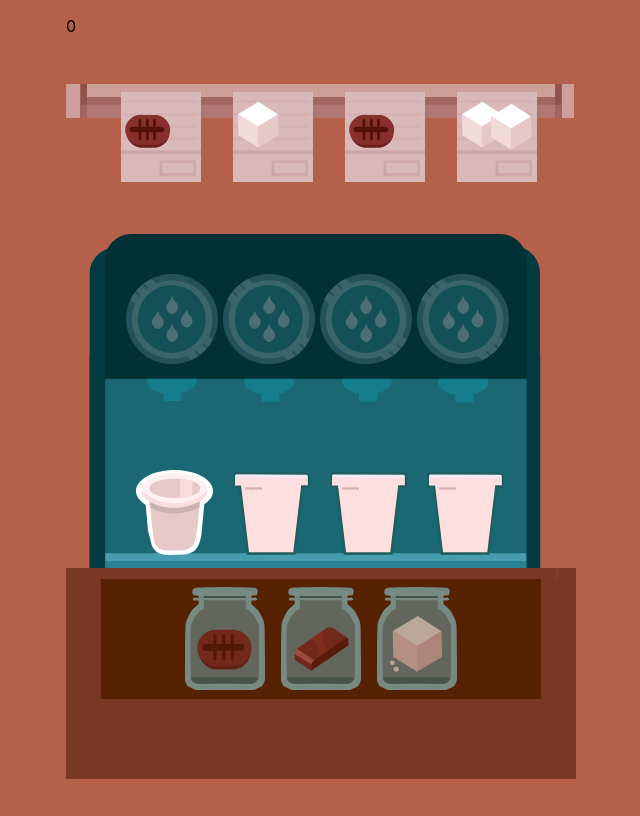
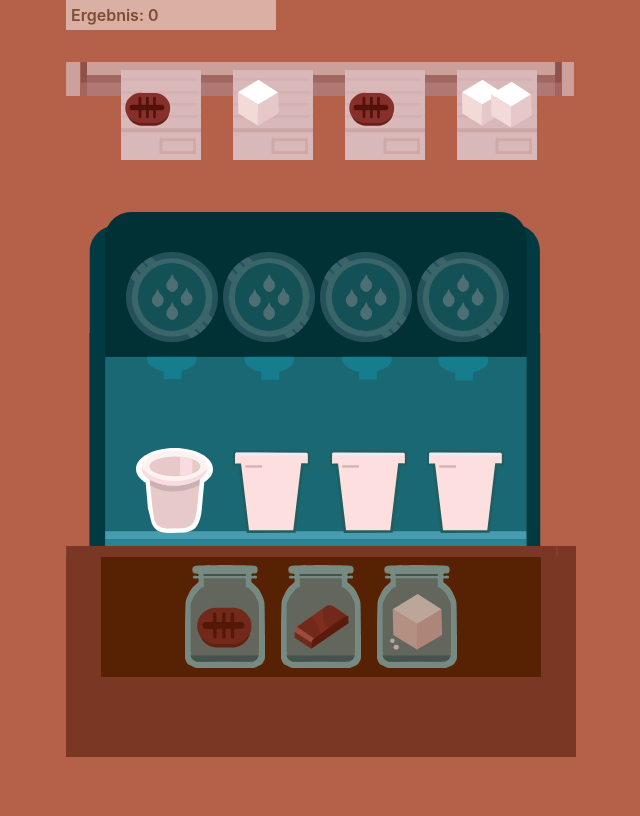
Before and after one commit to devolt5/brewing, a React (Create React App) app: page / in a window 1280 px wide. Shown: the whole page, without its empty margins (254-894 px from the left). Built offline with nearby package versions, Linux system fonts and the light colour scheme.

Commit message:
Add score style

```diff
--- a/src/App.css
+++ b/src/App.css
@@ -1,6 +1,10 @@
 body {
   height: 100%;
   background-color: #b56048;
+}
+
+p {
+  margin: 0;
 }
 
 #root {
@@ -9,3 +13,15 @@ body {
   width: 50%;
   margin: 0 auto;
 }
+
+.score {
+  background-color: rgba(255, 255, 255, 0.5);
+  width: 200px;
+  padding: 5px;
+}
+
+.score p {
+  opacity: 0.7;
+  color: #572204;
+  font-weight: 600;
+}
--- a/src/App.js
+++ b/src/App.js
@@ -195,7 +195,7 @@ function App() {
       //if cup has correct ingredients
       if (cups[currentId].correct) {
         setPlayerScore(playerScore => {
-          return playerScore + 1;
+          return playerScore + 100;
         });
       }
 
@@ -256,7 +256,10 @@ function App() {
 
   return (
     <React.Fragment>
-      <p>{playerScore}</p>
+      <div className="score">
+        <p>Ergebnis: {playerScore}</p>
+      </div>
+
       <Todolist todos={todos} />
       <Coffeemachine
         cups={cups}
--- a/src/components/Coffeemachine/Cup/Cup.css
+++ b/src/components/Coffeemachine/Cup/Cup.css
@@ -33,8 +33,8 @@
 .cup .spurt {
   height: 151px;
   background-color: #572204;
-  width: 10px;
+  width: 5px;
   position: absolute;
-  left: 42px;
+  left: 45px;
   margin-top: 13px;
 }
```
